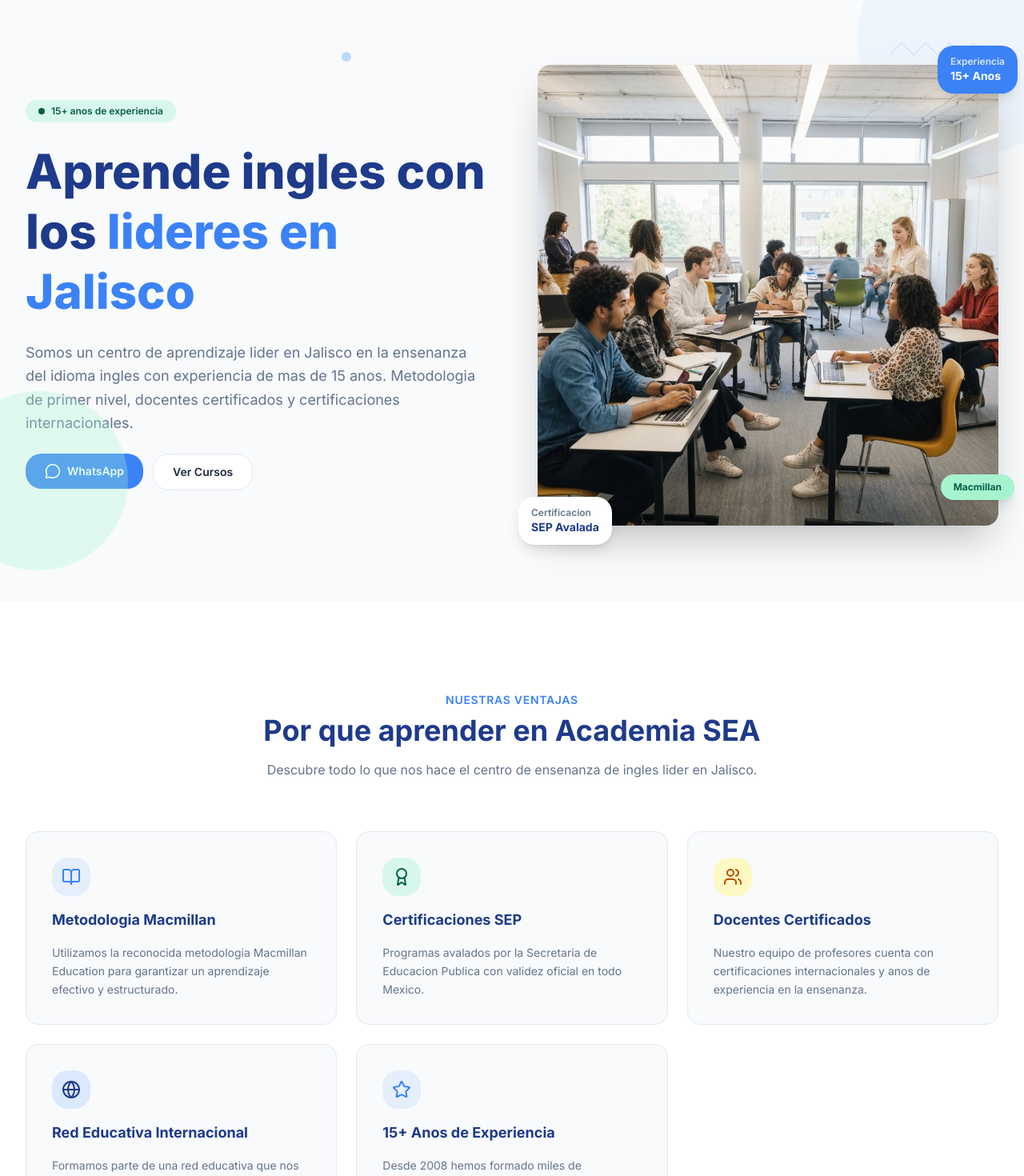
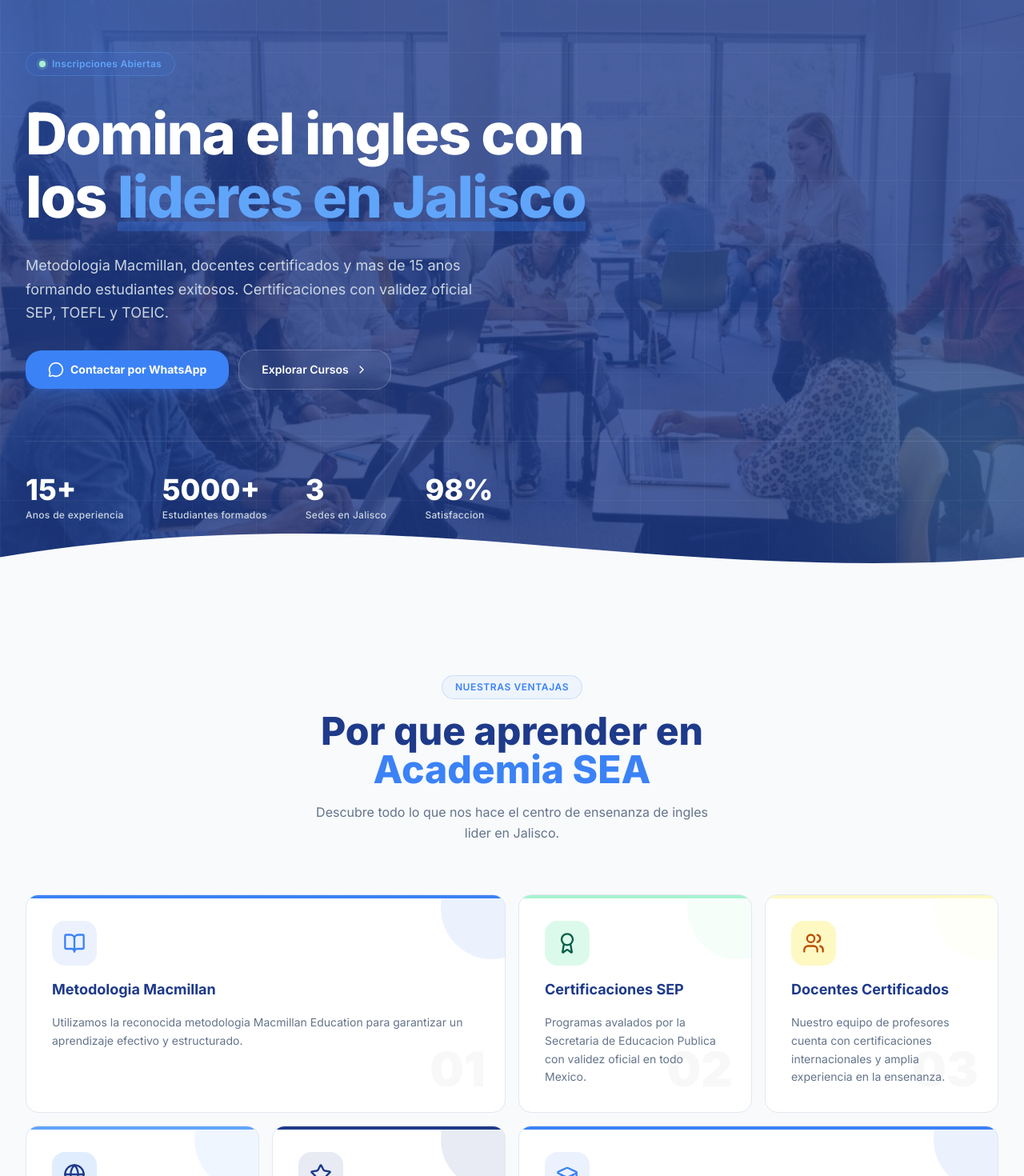
Before and after one commit to contactoktweb/Academia-SEA, a Next.js app: page / in a window 1280 px wide. Shown: the part 80-1550 px from the top of the page at 80% size. Built offline with nearby package versions, Linux system fonts and the light colour scheme.

Commit message:
feat: redesign hero and ventajas components with creative animations and layouts\n\nIntroduce bold, animated hero and bento-grid ventajas sections for visual impact.

```diff
--- a/components/home/hero-section.tsx
+++ b/components/home/hero-section.tsx
@@ -1,83 +1,146 @@
+"use client"
+
 import Image from "next/image"
 import Link from "next/link"
-import { MessageCircle } from "lucide-react"
+import { MessageCircle, ChevronRight } from "lucide-react"
+import { useEffect, useState } from "react"
+
+function AnimatedCounter({ target, suffix = "" }: { target: number; suffix?: string }) {
+  const [count, setCount] = useState(0)
+
+  useEffect(() => {
+    let start = 0
+    const duration = 2000
+    const step = Math.ceil(target / (duration / 16))
+    const timer = setInterval(() => {
+      start += step
+      if (start >= target) {
+        setCount(target)
+        clearInterval(timer)
+      } else {
+        setCount(start)
+      }
+    }, 16)
+    return () => clearInterval(timer)
+  }, [target])
+
+  return (
+    <span>
+      {count}
+      {suffix}
+    </span>
+  )
+}
 
 export function HeroSection() {
   return (
-    <section className="relative overflow-hidden bg-background py-16 lg:py-24">
-      {/* Abstract decorative shapes */}
-      <div className="pointer-events-none absolute -top-20 -right-20 h-72 w-72 rounded-full bg-sea-blue/5" />
-      <div className="pointer-events-none absolute bottom-10 -left-16 h-56 w-56 rounded-full bg-mint/30" />
-      <div className="pointer-events-none absolute top-1/2 right-1/4 h-4 w-4 rounded-full bg-yellow-soft" />
-      <div className="pointer-events-none absolute top-20 left-1/3 h-3 w-3 rounded-full bg-sea-blue-light/40" />
+    <section className="relative min-h-[90vh] overflow-hidden bg-sea-dark">
+      {/* Background image with overlay */}
+      <div className="absolute inset-0">
+        <Image
+          src="/images/hero-students.jpg"
+          alt="Estudiantes aprendiendo ingles en Academia SEA"
+          fill
+          className="object-cover"
+          priority
+        />
+        <div className="absolute inset-0 bg-sea-dark/80" />
+      </div>
 
-      {/* Zigzag decoration */}
-      <svg className="pointer-events-none absolute top-16 right-12 opacity-10" width="120" height="40" viewBox="0 0 120 40" aria-hidden="true">
-        <path d="M0 20 L15 5 L30 20 L45 5 L60 20 L75 5 L90 20 L105 5 L120 20" fill="none" stroke="#3B82F6" strokeWidth="2" />
-      </svg>
+      {/* Animated grid lines */}
+      <div className="pointer-events-none absolute inset-0 opacity-[0.04]">
+        <div
+          className="h-full w-full"
+          style={{
+            backgroundImage:
+              "linear-gradient(to right, white 1px, transparent 1px), linear-gradient(to bottom, white 1px, transparent 1px)",
+            backgroundSize: "80px 80px",
+          }}
+        />
+      </div>
 
-      <div className="mx-auto flex max-w-7xl flex-col-reverse items-center gap-12 px-4 lg:flex-row lg:gap-16 lg:px-8">
-        {/* Text content */}
-        <div className="flex max-w-xl flex-col gap-6 text-center lg:text-left">
-          <div className="inline-flex items-center gap-2 self-center rounded-full bg-mint/40 px-4 py-1.5 text-xs font-semibold text-accent-foreground lg:self-start">
-            <span className="h-2 w-2 rounded-full bg-accent-foreground" />
-            15+ anos de experiencia
+      {/* Decorative glowing orbs */}
+      <div className="pointer-events-none absolute -top-32 -left-32 h-96 w-96 rounded-full bg-sea-blue/20 blur-[100px]" />
+      <div className="pointer-events-none absolute -right-24 bottom-0 h-80 w-80 rounded-full bg-mint/15 blur-[80px]" />
+      <div className="pointer-events-none absolute top-1/3 right-1/3 h-40 w-40 rounded-full bg-sea-blue-light/10 blur-[60px]" />
+
+      {/* Content */}
+      <div className="relative z-10 mx-auto flex min-h-[90vh] max-w-7xl flex-col justify-center px-4 py-20 lg:px-8">
+        <div className="flex max-w-3xl flex-col gap-8">
+          {/* Tagline chip */}
+          <div className="flex items-center gap-3">
+            <span className="inline-flex items-center gap-2 rounded-full border border-sea-blue-light/30 bg-sea-blue/10 px-4 py-1.5 text-xs font-semibold tracking-wide text-sea-blue-light backdrop-blur-sm">
+              <span className="relative flex h-2 w-2">
+                <span className="absolute inline-flex h-full w-full animate-ping rounded-full bg-mint opacity-75" />
+                <span className="relative inline-flex h-2 w-2 rounded-full bg-mint" />
+              </span>
+              Inscripciones Abiertas
+            </span>
           </div>
 
-          <h1 className="text-pretty text-4xl font-extrabold leading-tight text-heading md:text-5xl lg:text-6xl">
-            Aprende ingles con los{" "}
-            <span className="text-sea-blue">lideres en Jalisco</span>
+          {/* Headline */}
+          <h1 className="text-pretty text-4xl font-extrabold leading-[1.1] tracking-tight text-primary-foreground sm:text-5xl md:text-6xl lg:text-7xl">
+            Domina el ingles con los{" "}
+            <span className="relative inline-block">
+              <span className="relative z-10 text-sea-blue-light">lideres en Jalisco</span>
+              <span className="absolute -bottom-1 left-0 h-3 w-full -skew-x-3 bg-sea-blue/30" />
+            </span>
           </h1>
 
-          <p className="text-base leading-relaxed text-muted-foreground md:text-lg">
-            Somos un centro de aprendizaje lider en Jalisco en la ensenanza del idioma ingles con experiencia de mas de 15 anos. Metodologia de primer nivel, docentes certificados y certificaciones internacionales.
+          {/* Subheadline */}
+          <p className="max-w-xl text-base leading-relaxed text-footer-foreground md:text-lg">
+            Metodologia Macmillan, docentes certificados y mas de 15 anos formando estudiantes exitosos. Certificaciones con validez oficial SEP, TOEFL y TOEIC.
           </p>
 
-          <div className="flex flex-col items-center gap-3 sm:flex-row lg:items-start">
+          {/* CTA buttons */}
+          <div className="flex flex-col gap-3 sm:flex-row sm:items-center">
             <a
               href="https://wa.me/523213875702"
               target="_blank"
               rel="noopener noreferrer"
-              className="flex items-center gap-2 rounded-xl bg-sea-blue px-6 py-3 text-sm font-semibold text-primary-foreground transition-all hover:bg-sea-blue-light hover:shadow-lg"
+              className="group flex items-center justify-center gap-2 rounded-xl bg-sea-blue px-7 py-3.5 text-sm font-bold text-primary-foreground shadow-lg shadow-sea-blue/25 transition-all hover:-translate-y-0.5 hover:bg-sea-blue-light hover:shadow-xl hover:shadow-sea-blue/30"
             >
               <MessageCircle className="h-5 w-5" />
-              WhatsApp
+              Contactar por WhatsApp
             </a>
             <Link
               href="/cursos"
-              className="rounded-xl border border-border bg-card px-6 py-3 text-sm font-semibold text-foreground transition-colors hover:bg-secondary"
+              className="group flex items-center justify-center gap-2 rounded-xl border border-primary-foreground/20 bg-primary-foreground/5 px-7 py-3.5 text-sm font-semibold text-primary-foreground backdrop-blur-sm transition-all hover:bg-primary-foreground/10"
             >
-              Ver Cursos
+              Explorar Cursos
+              <ChevronRight className="h-4 w-4 transition-transform group-hover:translate-x-1" />
             </Link>
           </div>
         </div>
 
-        {/* Hero Image */}
-        <div className="relative w-full max-w-lg lg:max-w-xl">
-          <div className="relative overflow-hidden rounded-2xl shadow-2xl">
-            <Image
-              src="/images/hero-students.jpg"
-              alt="Estudiantes aprendiendo ingles en Academia SEA"
-              width={640}
-              height={480}
-              className="h-auto w-full object-cover"
-              priority
-            />
-          </div>
+        {/* Stats row */}
+        <div className="mt-16 flex flex-wrap gap-6 border-t border-primary-foreground/10 pt-10 lg:gap-12">
+          {[
+            { value: 15, suffix: "+", label: "Anos de experiencia" },
+            { value: 5000, suffix: "+", label: "Estudiantes formados" },
+            { value: 3, suffix: "", label: "Sedes en Jalisco" },
+            { value: 98, suffix: "%", label: "Satisfaccion" },
+          ].map((stat) => (
+            <div key={stat.label} className="flex flex-col gap-1">
+              <p className="text-3xl font-extrabold text-primary-foreground md:text-4xl">
+                <AnimatedCounter target={stat.value} suffix={stat.suffix} />
+              </p>
+              <p className="text-xs font-medium tracking-wide text-footer-foreground">
+                {stat.label}
+              </p>
+            </div>
+          ))}
+        </div>
+      </div>
 
-          {/* Floating badges */}
-          <div className="absolute -bottom-4 -left-4 rounded-xl bg-card px-4 py-3 shadow-lg md:-bottom-6 md:-left-6">
-            <p className="text-xs font-semibold text-muted-foreground">Certificacion</p>
-            <p className="text-sm font-bold text-heading">SEP Avalada</p>
-          </div>
-          <div className="absolute -top-4 -right-4 rounded-xl bg-sea-blue px-4 py-3 shadow-lg md:-top-6 md:-right-6">
-            <p className="text-xs font-semibold text-primary-foreground/80">Experiencia</p>
-            <p className="text-sm font-bold text-primary-foreground">15+ Anos</p>
-          </div>
-          <div className="absolute bottom-8 -right-3 rounded-xl bg-mint px-4 py-2 shadow-lg md:-right-5">
-            <p className="text-xs font-bold text-accent-foreground">Macmillan</p>
-          </div>
-        </div>
+      {/* Bottom wave divider */}
+      <div className="absolute bottom-0 left-0 z-10 w-full">
+        <svg viewBox="0 0 1440 80" fill="none" xmlns="http://www.w3.org/2000/svg" className="w-full" preserveAspectRatio="none">
+          <path
+            d="M0 80V40C240 0 480 0 720 20C960 40 1200 60 1440 40V80H0Z"
+            className="fill-background"
+          />
+        </svg>
       </div>
     </section>
   )
--- a/components/home/why-section.tsx
+++ b/components/home/why-section.tsx
@@ -1,4 +1,4 @@
-import { BookOpen, Award, Users, Globe, Star } from "lucide-react"
+import { BookOpen, Award, Users, Globe, Star, GraduationCap } from "lucide-react"
 
 const features = [
   {
@@ -6,69 +6,120 @@ const features = [
     title: "Metodologia Macmillan",
     description:
       "Utilizamos la reconocida metodologia Macmillan Education para garantizar un aprendizaje efectivo y estructurado.",
-    accent: "bg-sea-blue/10 text-sea-blue",
+    color: "bg-sea-blue",
+    iconBg: "bg-sea-blue/10 text-sea-blue",
+    span: "lg:col-span-2",
   },
   {
     icon: Award,
     title: "Certificaciones SEP",
     description:
       "Programas avalados por la Secretaria de Educacion Publica con validez oficial en todo Mexico.",
-    accent: "bg-mint/40 text-accent-foreground",
+    color: "bg-mint",
+    iconBg: "bg-mint/40 text-accent-foreground",
+    span: "",
   },
   {
     icon: Users,
     title: "Docentes Certificados",
     description:
-      "Nuestro equipo de profesores cuenta con certificaciones internacionales y anos de experiencia en la ensenanza.",
-    accent: "bg-yellow-soft text-amber-700",
+      "Nuestro equipo de profesores cuenta con certificaciones internacionales y amplia experiencia en la ensenanza.",
+    color: "bg-yellow-soft",
+    iconBg: "bg-yellow-soft text-amber-700",
+    span: "",
   },
   {
     icon: Globe,
     title: "Red Educativa Internacional",
     description:
       "Formamos parte de una red educativa que nos conecta con estandares internacionales de ensenanza del idioma ingles.",
-    accent: "bg-sea-blue-light/20 text-sea-dark",
+    color: "bg-sea-blue-light",
+    iconBg: "bg-sea-blue-light/20 text-sea-dark",
+    span: "",
   },
   {
     icon: Star,
-    title: "15+ Anos de Experiencia",
+    title: "15+ Anos de Trayectoria",
     description:
-      "Desde 2008 hemos formado miles de estudiantes exitosos en el dominio del idioma ingles en la region de Jalisco.",
-    accent: "bg-sea-blue/10 text-sea-blue",
+      "Desde 2008 hemos formado miles de estudiantes exitosos en el dominio del idioma ingles en la region.",
+    color: "bg-sea-dark",
+    iconBg: "bg-sea-dark/10 text-sea-dark",
+    span: "",
+  },
+  {
+    icon: GraduationCap,
+    title: "Todas las Edades",
+    description:
+      "Desde preescolar hasta adultos y empresas, tenemos el programa perfecto para cada etapa de aprendizaje.",
+    color: "bg-sea-blue",
+    iconBg: "bg-sea-blue/10 text-sea-blue",
+    span: "lg:col-span-2",
   },
 ]
 
 export function WhySection() {
   return (
-    <section className="bg-card py-20 lg:py-28">
-      <div className="mx-auto max-w-7xl px-4 lg:px-8">
-        <div className="mx-auto mb-16 max-w-2xl text-center">
-          <p className="mb-2 text-sm font-semibold uppercase tracking-wider text-sea-blue">
+    <section className="relative overflow-hidden bg-background py-20 lg:py-28">
+      {/* Subtle pattern */}
+      <div className="pointer-events-none absolute inset-0 opacity-[0.02]">
+        <div
+          className="h-full w-full"
+          style={{
+            backgroundImage: "radial-gradient(circle, #1E3A8A 1px, transparent 1px)",
+            backgroundSize: "40px 40px",
+          }}
+        />
+      </div>
+
+      <div className="relative mx-auto max-w-7xl px-4 lg:px-8">
+        {/* Section header */}
+        <div className="mx-auto mb-16 flex max-w-2xl flex-col items-center gap-4 text-center">
+          <span className="inline-flex items-center gap-2 rounded-full border border-sea-blue/20 bg-sea-blue/5 px-4 py-1.5 text-xs font-semibold uppercase tracking-wider text-sea-blue">
             Nuestras ventajas
-          </p>
-          <h2 className="text-pretty text-3xl font-bold text-heading md:text-4xl">
-            Por que aprender en Academia SEA
+          </span>
+          <h2 className="text-pretty text-3xl font-extrabold text-heading md:text-4xl lg:text-5xl">
+            Por que aprender en{" "}
+            <span className="text-sea-blue">Academia SEA</span>
           </h2>
-          <p className="mt-4 text-base leading-relaxed text-muted-foreground">
+          <p className="max-w-lg text-base leading-relaxed text-muted-foreground">
             Descubre todo lo que nos hace el centro de ensenanza de ingles lider en Jalisco.
           </p>
         </div>
 
-        <div className="grid gap-6 sm:grid-cols-2 lg:grid-cols-3">
-          {features.map((feature) => (
+        {/* Bento grid */}
+        <div className="grid gap-4 sm:grid-cols-2 lg:grid-cols-4">
+          {features.map((feature, index) => (
             <div
               key={feature.title}
-              className="group flex flex-col gap-4 rounded-2xl border border-border bg-background p-8 transition-all hover:shadow-lg"
+              className={`group relative overflow-hidden rounded-2xl border border-border bg-card p-8 transition-all hover:-translate-y-1 hover:shadow-xl ${feature.span}`}
             >
+              {/* Top accent bar */}
+              <div className={`absolute top-0 left-0 h-1 w-full ${feature.color}`} />
+
+              {/* Decorative corner gradient */}
               <div
-                className={`flex h-12 w-12 items-center justify-center rounded-xl ${feature.accent}`}
-              >
-                <feature.icon className="h-6 w-6" />
+                className={`pointer-events-none absolute -top-12 -right-12 h-32 w-32 rounded-full opacity-10 transition-opacity group-hover:opacity-20 ${feature.color}`}
+              />
+
+              {/* Content */}
+              <div className="relative z-10 flex flex-col gap-4">
+                <div
+                  className={`flex h-14 w-14 items-center justify-center rounded-2xl ${feature.iconBg} transition-transform group-hover:scale-110`}
+                >
+                  <feature.icon className="h-7 w-7" />
+                </div>
+
+                <h3 className="text-lg font-bold text-heading">{feature.title}</h3>
+
+                <p className="text-sm leading-relaxed text-muted-foreground">
+                  {feature.description}
+                </p>
               </div>
-              <h3 className="text-lg font-bold text-heading">{feature.title}</h3>
-              <p className="text-sm leading-relaxed text-muted-foreground">
-                {feature.description}
-              </p>
+
+              {/* Number badge */}
+              <span className="absolute right-6 bottom-6 text-6xl font-black text-foreground/[0.03] transition-colors group-hover:text-sea-blue/[0.06]">
+                {String(index + 1).padStart(2, "0")}
+              </span>
             </div>
           ))}
         </div>
```
Also changed, not shown: 1 other file (tests, documents, lock files or other folders).
